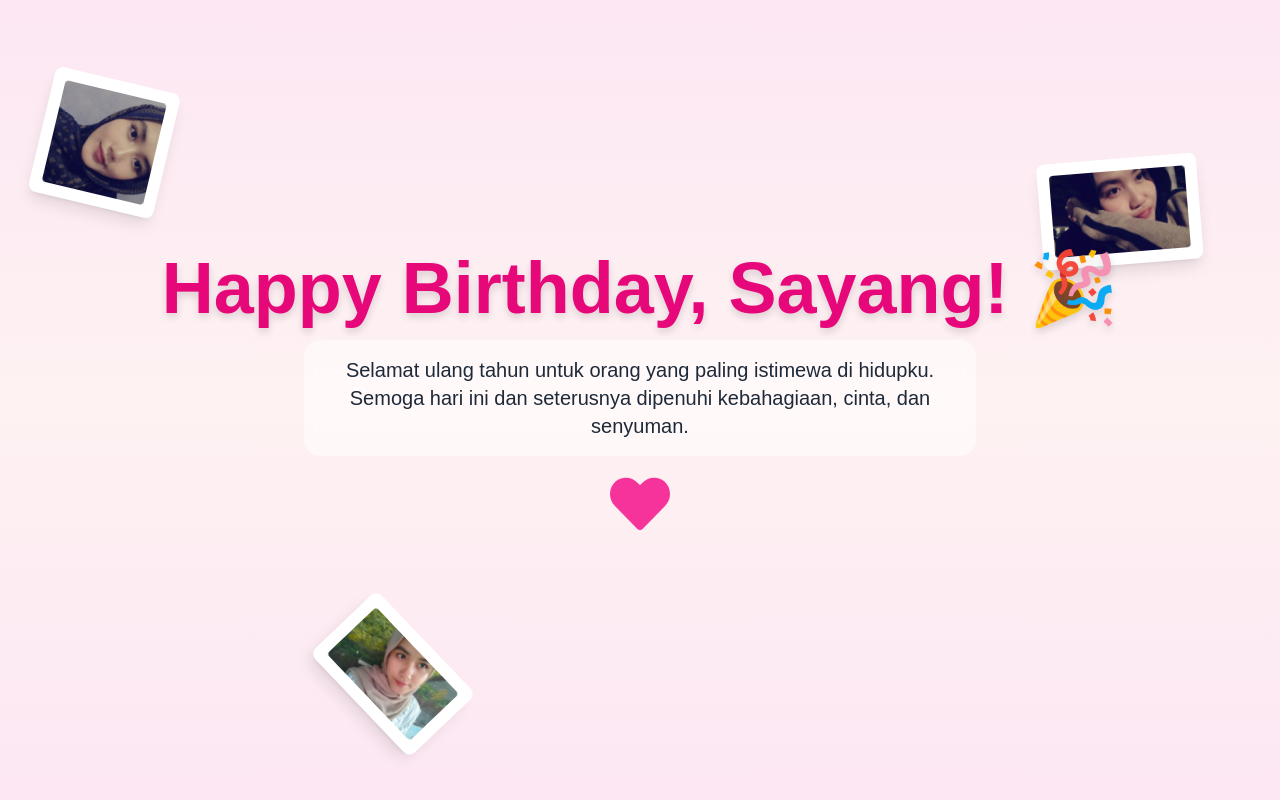
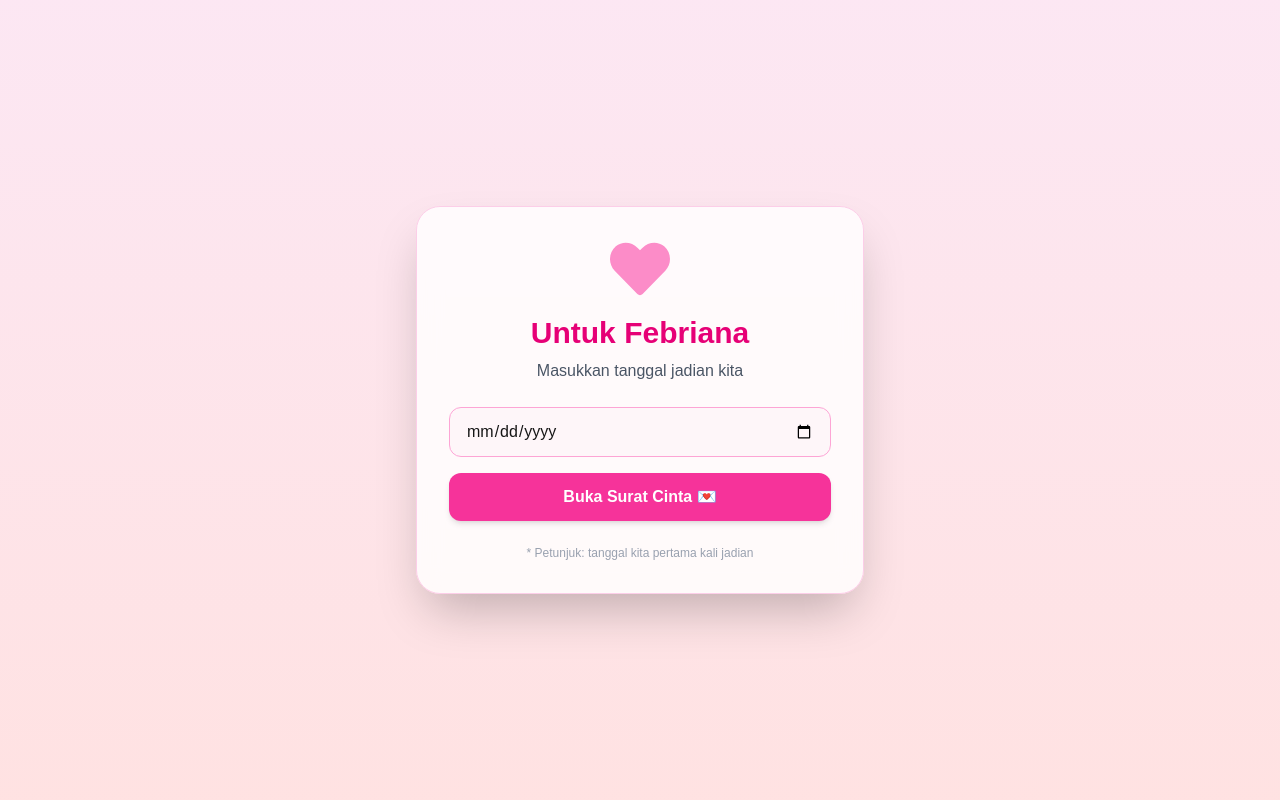
Before and after one commit to Yapidev/fun-web, a Next.js app: page / in a window 1280 px wide. Shown: the top 800 px of the page. Built offline with nearby package versions, Linux system fonts and the light colour scheme.

Commit message:
add fun auth

```diff
--- a/app/page.tsx
+++ b/app/page.tsx
@@ -1,6 +1,9 @@
+"use client" // karena kita pakai state dan event
+
+import { useState } from "react"
 import Image from "next/image"
 import { FaHeart } from "react-icons/fa"
-import FloatingPhoto from "@/app/components/FloatingPhoto" // nanti kita buat
+import FloatingPhoto from "@/app/components/FloatingPhoto"
 
 // Data foto untuk album
 const photos = [
@@ -11,9 +14,64 @@ const photos = [
   // Tambahkan foto lainnya sesuai kebutuhan
 ]
 
+// GANTI DENGAN TANGGAL JADIAN KAMU (format YYYY-MM-DD)
+const ANNIVERSARY_DATE = "2023-01-01"
+
 export default function Home() {
+  const [isUnlocked, setIsUnlocked] = useState(false)
+  const [inputDate, setInputDate] = useState("")
+  const [error, setError] = useState("")
+
+  const handleSubmit = (e: React.FormEvent) => {
+    e.preventDefault()
+    if (inputDate === ANNIVERSARY_DATE) {
+      setIsUnlocked(true)
+      setError("")
+    } else {
+      setError("Tanggal jadian salah, coba lagi 😢")
+    }
+  }
+
+  if (!isUnlocked) {
     return (
-    <>
+      <div className="min-h-screen bg-gradient-to-b from-pink-100 to-red-100 flex items-center justify-center p-4">
+        <div className="bg-white/80 backdrop-blur-md rounded-3xl shadow-2xl p-8 max-w-md w-full border border-pink-200">
+          <div className="text-center mb-6">
+            <FaHeart className="text-6xl text-pink-400 mx-auto animate-pulse" />
+            <h1 className="text-3xl font-bold text-pink-600 mt-4">
+              Untuk Febriana
+            </h1>
+            <p className="text-gray-600 mt-2">Masukkan tanggal jadian kita</p>
+          </div>
+
+          <form onSubmit={handleSubmit} className="space-y-4">
+            <input
+              type="date"
+              value={inputDate}
+              onChange={(e) => setInputDate(e.target.value)}
+              className="w-full px-4 py-3 border border-pink-300 rounded-xl focus:outline-none focus:ring-2 focus:ring-pink-400 bg-pink-50/50"
+              required
+            />
+            {error && (
+              <p className="text-red-500 text-sm text-center">{error}</p>
+            )}
+            <button
+              type="submit"
+              className="w-full bg-pink-500 hover:bg-pink-600 text-white font-semibold py-3 rounded-xl transition shadow-md">
+              Buka Surat Cinta 💌
+            </button>
+          </form>
+
+          <p className="text-xs text-center text-gray-400 mt-6">
+            * Petunjuk: tanggal kita pertama kali jadian
+          </p>
+        </div>
+      </div>
+    )
+  }
+
+  // KONTEN UTAMA (SETELAH UNLOCK)
+  return (
     <main className="relative min-h-screen overflow-x-hidden">
       {/* Background tambahan gradien transparan */}
       <div className="fixed inset-0 bg-gradient-to-b from-pink-100 via-red-50 to-pink-100" />
@@ -23,14 +81,20 @@ export default function Home() {
         <FloatingPhoto
           src="/floating-image-1.jpeg"
           className="top-20 left-10 w-32 rotate-12"
+          speed={4}
+          amplitude={15}
         />
         <FloatingPhoto
           src="/floating-image-2.png"
           className="top-40 right-20 w-40 -rotate-6"
+          speed={3.5}
+          amplitude={20}
         />
         <FloatingPhoto
           src="/floating-image-3.png"
           className="bottom-20 left-1/4 w-36 rotate-45"
+          speed={5}
+          amplitude={10}
         />
       </div>
 
@@ -89,11 +153,11 @@ export default function Home() {
               </p>
               <p className="mt-4 text-gray-700 text-justify">
                 Di hari spesialmu ini, aku cuma pengen kamu tau betapa
-                  berartinya kamu di hidupku. Setiap senyuman, tawa, dan
-                  momen bersamamu adalah hadiah terindah. Terima kasih telah
-                  menjadi dirimu sendiri dan mengisi hariku dengan cinta. Semoga
-                  tahun ini membawa seribu kebahagiaan untukmu. Aku mencintaimu,
-                  sekarang dan selamanya. ❤️
+                berartinya kamu di hidupku. Setiap senyuman, tawa, dan momen
+                bersamamu adalah hadiah terindah. Terima kasih telah menjadi
+                dirimu sendiri dan mengisi hariku dengan cinta. Semoga tahun ini
+                membawa seribu kebahagiaan untukmu. Aku mencintaimu, sekarang
+                dan selamanya. ❤️
               </p>
               <p className="mt-6 text-right text-gray-800 font-semibold">
                 Dari seseorang yang selalu mencintaimu,
@@ -105,6 +169,5 @@ export default function Home() {
         </section>
       </div>
     </main>
-    </>
   )
 }
```
Lines whose indentation alone changed are shown as unchanged.
